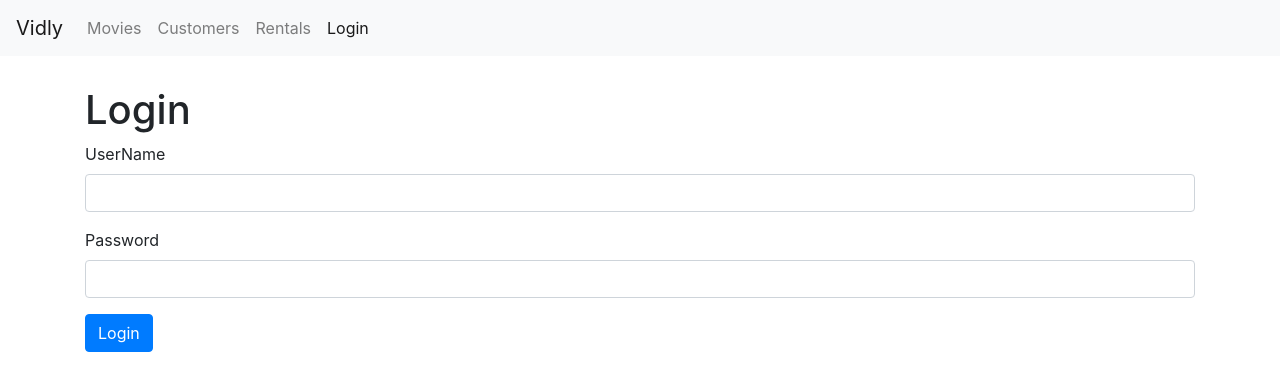
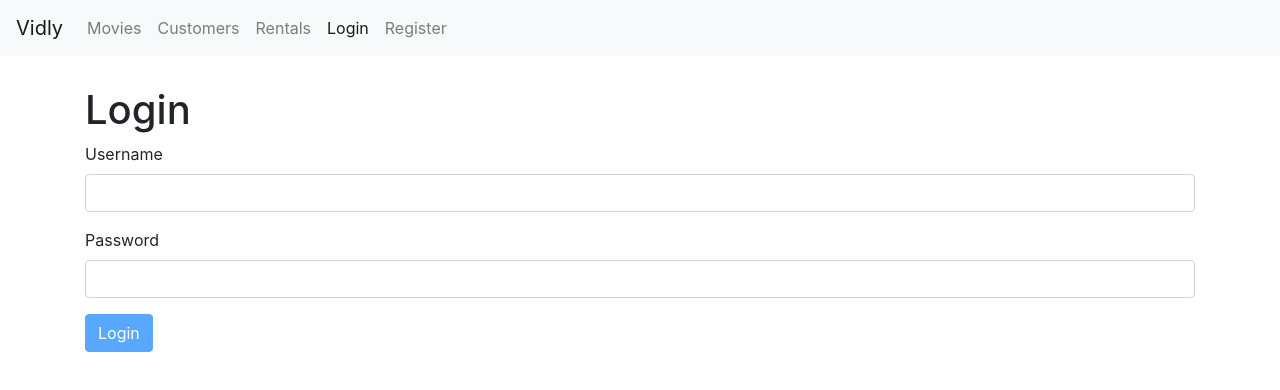
Before and after one commit to vienpham268/vidly, a React (Create React App) app: page /login in a window 1280 px wide. Shown: the top 390 px of the page. Built offline with nearby package versions, Linux system fonts and the light colour scheme.

Commit message:
added route /movies/new and Button New Movie

```diff
--- a/src/App.js
+++ b/src/App.js
@@ -8,6 +8,7 @@ import NavBar from "./components/commons/navBar";
 import MovieForm from "./components/movieForm";
 import LoginForm from "./components/loginForm";
 import "./App.css";
+import RegisterForm from "./components/registerForm";
 
 class App extends Component {
   state = {};
@@ -17,11 +18,13 @@ class App extends Component {
         <NavBar />
         <main className="container">
           <Switch>
-            <Route path="/login" component={LoginForm}></Route>
-            <Route path="/movies/:id" component={MovieForm}></Route>
-            <Route path="/movies" component={Movies}></Route>
+            <Route path="/login" exact component={LoginForm}></Route>
+            <Route path="/register" exact component={RegisterForm}></Route>
+            <Route path="/movies/new" exact component={MovieForm}></Route>
+            <Route path="/movies/:id" exact component={MovieForm}></Route>
+            <Route path="/movies" exact component={Movies}></Route>
             <Route path="/customers" exact component={Customers}></Route>
-            <Route path="/not-found" component={NotFound}></Route>
+            <Route path="/not-found" exact component={NotFound}></Route>
             <Route path="/rentals" exact component={Rentals}></Route>
             <Redirect from="/" exact to="/movies"></Redirect>
             <Redirect to="/not-found"></Redirect>
--- /dev/null
+++ b/src/components/commons/form.jsx
@@ -0,0 +1,70 @@
+import React, { Component } from "react";
+import Joi from "joi-browser";
+import Input from "./input";
+class Form extends Component {
+  state = {
+    data: {},
+    errors: {},
+  };
+
+  validate = () => {
+    const options = { abortEarly: false };
+    const { error } = Joi.validate(this.state.data, this.schema, options);
+    if (!error) return null;
+    const errors = {};
+    for (let item of error.details) {
+      errors[item.path[0]] = item.message;
+    }
+
+    return errors;
+  };
+
+  validateProperty = ({ name, value }) => {
+    const obj = { [name]: value };
+    const schema = { [name]: this.schema[name] };
+    const { error } = Joi.validate(obj, schema);
+    return error ? error.details[0].message : null;
+  };
+
+  handleSubmit = (e) => {
+    e.preventDefault();
+    const errors = this.validate();
+    this.setState({ errors: errors || {} });
+    if (errors) return;
+    this.doSubmit();
+  };
+
+  handleChange = ({ currentTarget: input }) => {
+    const errors = { ...this.state.errors };
+    const errorMessage = this.validateProperty(input);
+    if (errorMessage) errors[input.name] = errorMessage;
+    else delete errors[input.name];
+    const data = { ...this.state.data };
+    data[input.name] = input.value;
+    this.setState({ data, errors });
+  };
+
+  renderButton = (label) => {
+    return (
+      <button disabled={this.validate()} className="btn btn-primary">
+        {label}
+      </button>
+    );
+  };
+
+  renderInput = (name, label, type = "text") => {
+    const { data, errors } = this.state;
+    return (
+      <Input
+        onChange={this.handleChange}
+        name={name}
+        value={data[name]}
+        label={label}
+        error={errors[name]}
+        type={type}
+      />
+    );
+  };
+}
+
+export default Form;
--- a/src/components/commons/input.jsx
+++ b/src/components/commons/input.jsx
@@ -1,17 +1,10 @@
 import React from "react";
 
-const Input = ({ name, label, value, error, onChange }) => {
+const Input = ({ name, label, error, ...rest }) => {
   return (
     <div className="form-group">
       <label htmlFor={name}>{label}</label>
-      <input
-        value={value}
-        onChange={onChange}
-        id={name}
-        name={name}
-        type="text"
-        className="form-control"
-      />
+      <input {...rest} name={name} id={name} className="form-control" />
       {error && <div className="alert alert-danger">{error}</div>}
     </div>
   );
--- a/src/components/commons/navBar.jsx
+++ b/src/components/commons/navBar.jsx
@@ -13,6 +13,7 @@ const NavBar = () => {
                 <NavLink className="nav-item nav-link" to="/customers">Customers</NavLink>
                 <NavLink className="nav-item nav-link" to="/rentals">Rentals</NavLink>
                 <NavLink className="nav-item nav-link" to="/login">Login</NavLink>
+                <NavLink className="nav-item nav-link" to="/register">Register</NavLink>
             </div>
         </div>
     </nav>);
--- a/src/components/loginForm.jsx
+++ b/src/components/loginForm.jsx
@@ -1,9 +1,9 @@
-import React, { Component } from "react";
+import React from "react";
 import Joi from "joi-browser";
-import Input from "./commons/input";
-class LoginForm extends Component {
+import Form from "./commons/form";
+class LoginForm extends Form {
   state = {
-    account: { username: "", password: "" },
+    data: { username: "", password: "" },
     errors: {},
   };
 
@@ -12,66 +12,19 @@ class LoginForm extends Component {
     password: Joi.string().required().label("Password"),
   };
 
-  validate = () => {
-    const options = { abortEarly: false };
-    const { error } = Joi.validate(this.state.account, this.schema, options);
-    if (!error) return null;
-    const errors = {};
-    for (let item of error.details) {
-      errors[item.path[0]] = item.message;
-    }
-
-    return errors;
+  doSubmit = () => {
+    // call server
+    console.log("Form submitted!");
   };
 
-  validateProperty = ({ name, value }) => {
-    const obj = { [name]: value };
-    const schema = { [name]: this.schema[name] };
-    const { error } = Joi.validate(obj, schema);
-    return error ? error.details[0].message : null;
-  };
-
-  handleSubmit = (e) => {
-    e.preventDefault();
-    const errors = this.validate();
-    this.setState({ errors: errors || {} });
-    if (errors) return;
-
-    // call server
-    console.log("Form submitted");
-  };
-
-  handleChange = ({ currentTarget: input }) => {
-    const errors = { ...this.state.errors };
-    const errorMessage = this.validateProperty(input);
-    if (errorMessage) errors[input.name] = errorMessage;
-    else delete errors[input.name];
-    const account = { ...this.state.account };
-    account[input.name] = input.value;
-    this.setState({ account, errors });
-  };
   render() {
-    const { account, errors } = this.state;
     return (
       <div>
         <h1>Login</h1>
         <form onSubmit={this.handleSubmit}>
-          <Input
-            onChange={this.handleChange}
-            name="username"
-            value={account.username}
-            label="UserName"
-            error={errors.username}
-          />
-          <Input
-            onChange={this.handleChange}
-            name="password"
-            value={account.password}
-            label="Password"
-            error={errors.password}
-          />
-
-          <button className="btn btn-primary">Login</button>
+          {this.renderInput("username", "Username")}
+          {this.renderInput("password", "Password", "password")}
+          {this.renderButton("Login")}
         </form>
       </div>
     );
--- a/src/components/movieForm.jsx
+++ b/src/components/movieForm.jsx
@@ -1,11 +1,17 @@
-import React from 'react';
+import React from "react";
 
-
-const MovieForm = ({ match,history }) => {
-    return (<div>
-        <h1>Movie Form {match.params.id}</h1>
-        <button className="btn btn-primary" onClick={()=>history.replace('/movies')}>Save</button>
-    </div>);
-}
+const MovieForm = ({ match, history }) => {
+  return (
+    <div>
+      <h1>Movie Form </h1>
+      <button
+        className="btn btn-primary"
+        onClick={() => history.replace("/movies")}
+      >
+        Save
+      </button>
+    </div>
+  );
+};
 
 export default MovieForm;
--- /dev/null
+++ b/src/components/registerForm.jsx
@@ -0,0 +1,36 @@
+import React, { Component } from "react";
+import Form from "./commons/form";
+import Joi from "joi-browser";
+
+class RegisterForm extends Form {
+  state = {
+    data: { username: "", password: "", name: "" },
+    errors: {},
+  };
+
+  schema = {
+    username: Joi.string().email().required(),
+    password: Joi.string().min(5).required(),
+    name: Joi.string().required(),
+  };
+
+  doSubmit=()=>{
+      console.log('register form is submitted!')
+  }
+
+  render() {
+    return (
+      <div>
+        <h1>Register</h1>
+        <form onSubmit={this.handleSubmit}>
+          {this.renderInput("username", "Username")}
+          {this.renderInput("password", "Password", "password")}
+          {this.renderInput("name", "Name")}
+          {this.renderButton("Register")}
+        </form>
+      </div>
+    );
+  }
+}
+
+export default RegisterForm;
```
Also changed, not shown: src/components/movies.jsx (+75 -57 lines).
